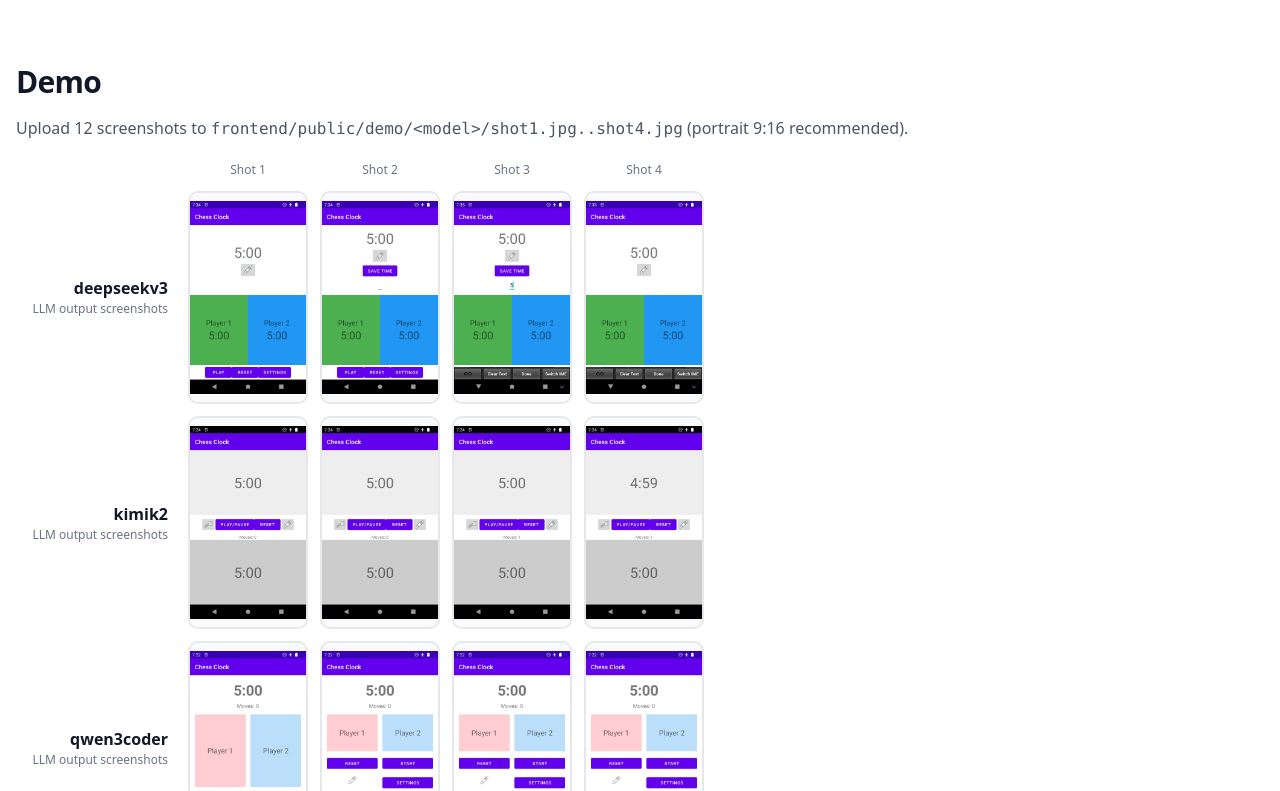
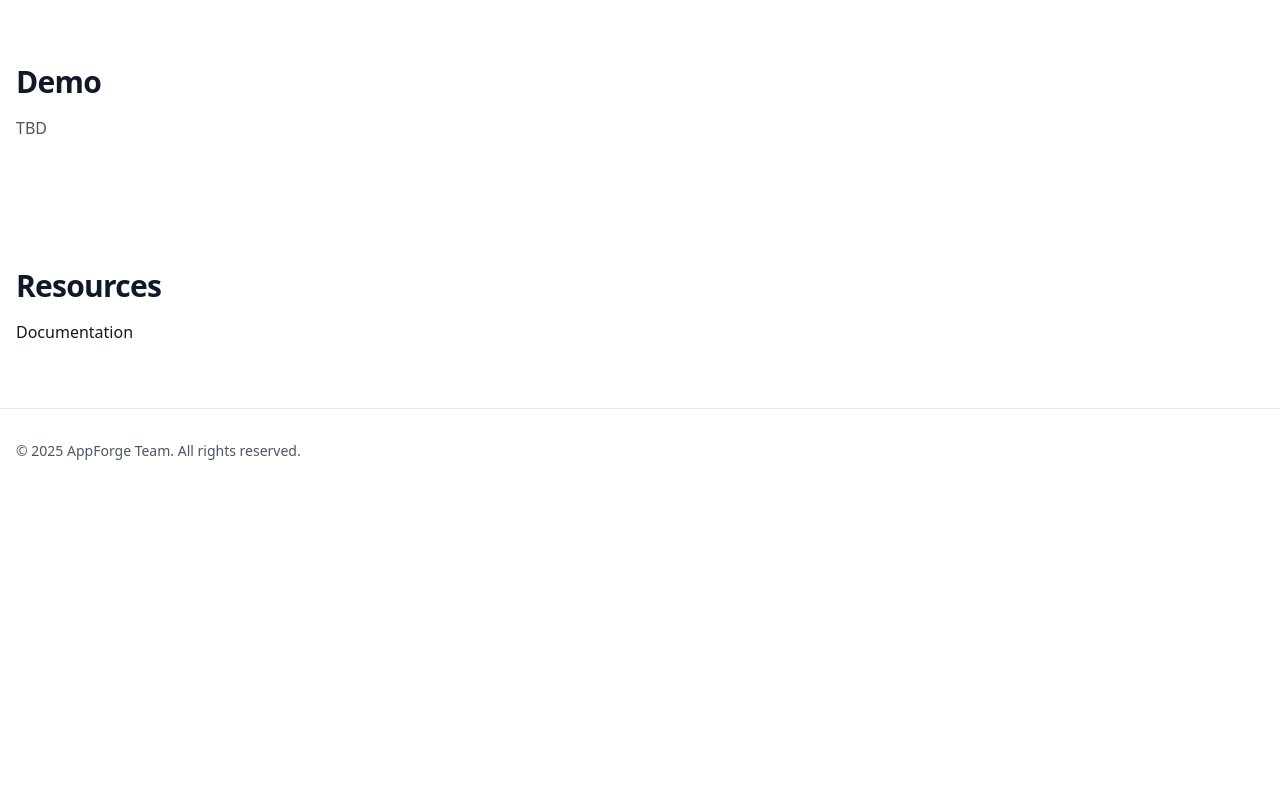
Before and after one commit to benchmark-project-website/benchmark-project-website.github.io, a Next.js app in the folder frontend/: page / in a window 1280 px wide. Shown: the part 1939-2730 px from the top of the page. After the commit the page ends 2432 px from the top, so only its background shows below. Built offline with nearby package versions, Linux system fonts and the light colour scheme.

Commit message:
Update page.jsx

```diff
--- a/frontend/app/AppForge/page.jsx
+++ b/frontend/app/AppForge/page.jsx
@@ -101,45 +101,8 @@ export default function Page() {
         <div className="container space-y-4">
           <h2 className="h2">Demo</h2>
           <p className="text-gray-600">
-            Upload 12 screenshots to <code>frontend/public/demo/&lt;model&gt;/shot1.jpg..shot4.jpg</code> (portrait 9:16 recommended).
+            TBD
           </p>
-
-          <div className="overflow-x-auto">
-            <div style={gridStyle}>
-              <div></div>
-              {shots.map((s, i)=>(
-                <div key={s} style={{ textAlign: "center", fontSize: "12px", color: "#6b7280", paddingTop: "4px" }}>Shot {i+1}</div>
-              ))}
-
-              {models.map((m)=> (
-                <>
-                  {/* label cell */}
-                  <div key={m.key + '-label'} style={{ display: "flex", alignItems: "center", justifyContent: "flex-end", paddingRight: "8px" }}>
-                    <div style={{ textAlign: "right" }}>
-                      <div style={{ fontWeight: 600 }}>{m.title}</div>
-                      <div style={{ fontSize: "12px", color: "#6b7280" }}>LLM output screenshots</div>
-                    </div>
-                  </div>
-
-                  {/* 4 thumbnails (portrait) */}
-                  {shots.map((s)=> (
-                    <div key={m.key + '-' + s} style={thumbWrapStyle}>
-                      <img
-                        src={`/demo/${m.key}/${s}`}
-                        alt={`${m.title} ${s}`}
-                        style={imgStyle}
-                        loading="lazy"
-                      />
-                    </div>
-                  ))}
-                </>
-              ))}
-            </div>
-          </div>
-
-          <div style={{ textAlign: "center", fontSize: "12px", color: "#6b7280", marginTop: "8px" }}>
-            Suggested original image ratio: 9:16. Thumbnails are 120px wide and keep portrait orientation.
-          </div>
         </div>
       </section>
 
```
